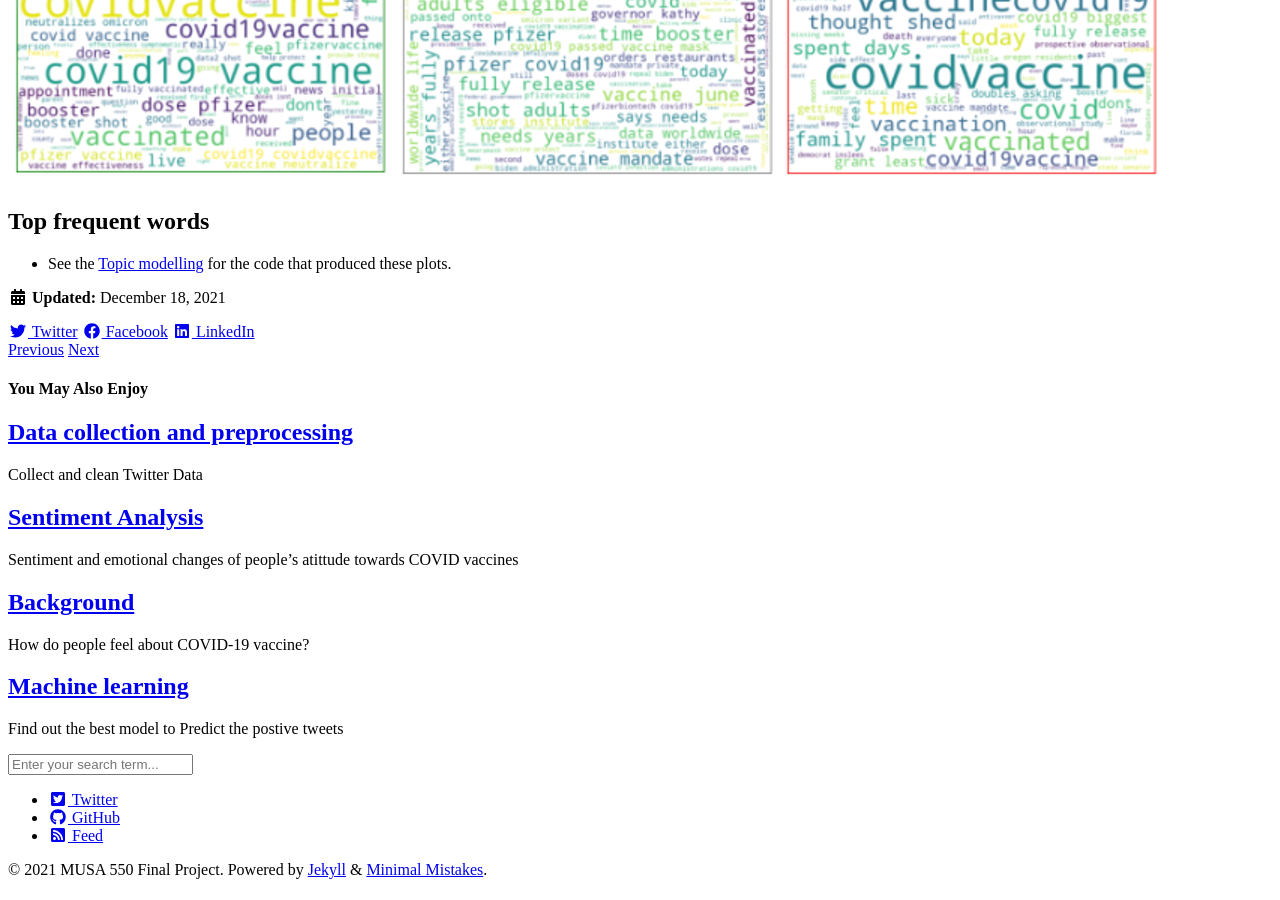
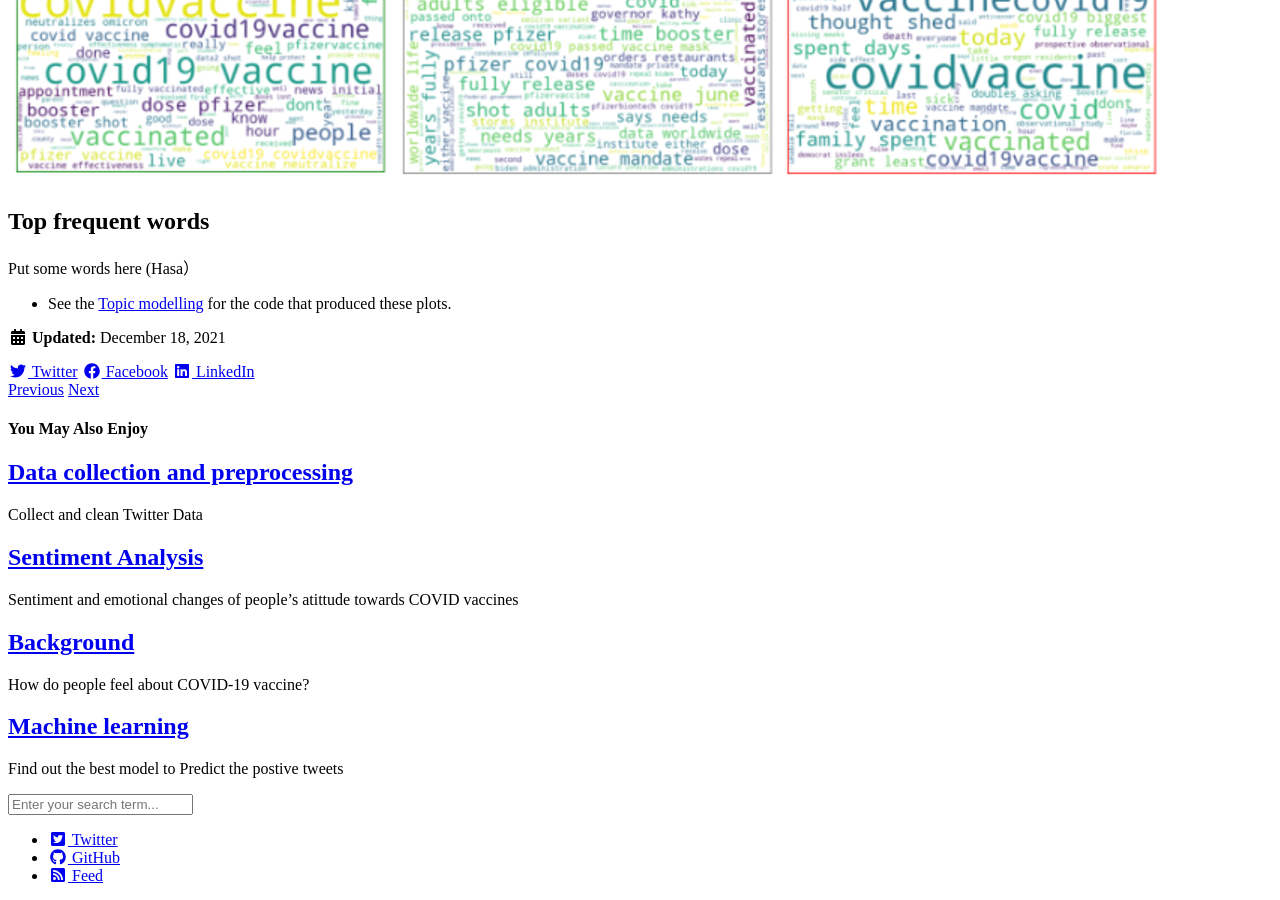
Before and after one commit to Anran0716/550final-proj, a Jekyll site: the page built from _posts/2021-12-15-Topic modelling.md, in a window 1280 px wide and 900 px high, scrolled down 851 px. Built offline with Jekyll 4.4.1, drawn with Linux system fonts in a browser that asks for light colours; cached includes are drawn as plain includes; nearby versions of some CDN libraries; some of the changed lines change nothing that is shown.

Commit message:
Update 2021-12-15-Topic modelling.md

```diff
--- a/_posts/2021-12-15-Topic modelling.md
+++ b/_posts/2021-12-15-Topic modelling.md
@@ -5,7 +5,7 @@
 tags: [dataviz, folium]
 excerpt: "The most frequent words in tweets about COVID-19 vaccines"
 hv-loader:
-  hv-chart-1: ["charts/top_words.html","700"]
+  hv-chart-1: ["charts/top_words.html"]
 toc: true
 toc_sticky: true
 ---
@@ -20,6 +20,8 @@
 
 ## Top frequent words
 
+Put some words here (Hasa）
+
 <div id="hv-chart-1"></div>
 
 - See the [Topic modelling](https://github.com/Anran0716/550final-proj/blob/main/code/WordCloudBarGraph.ipynb) for the code that produced these plots.
```
